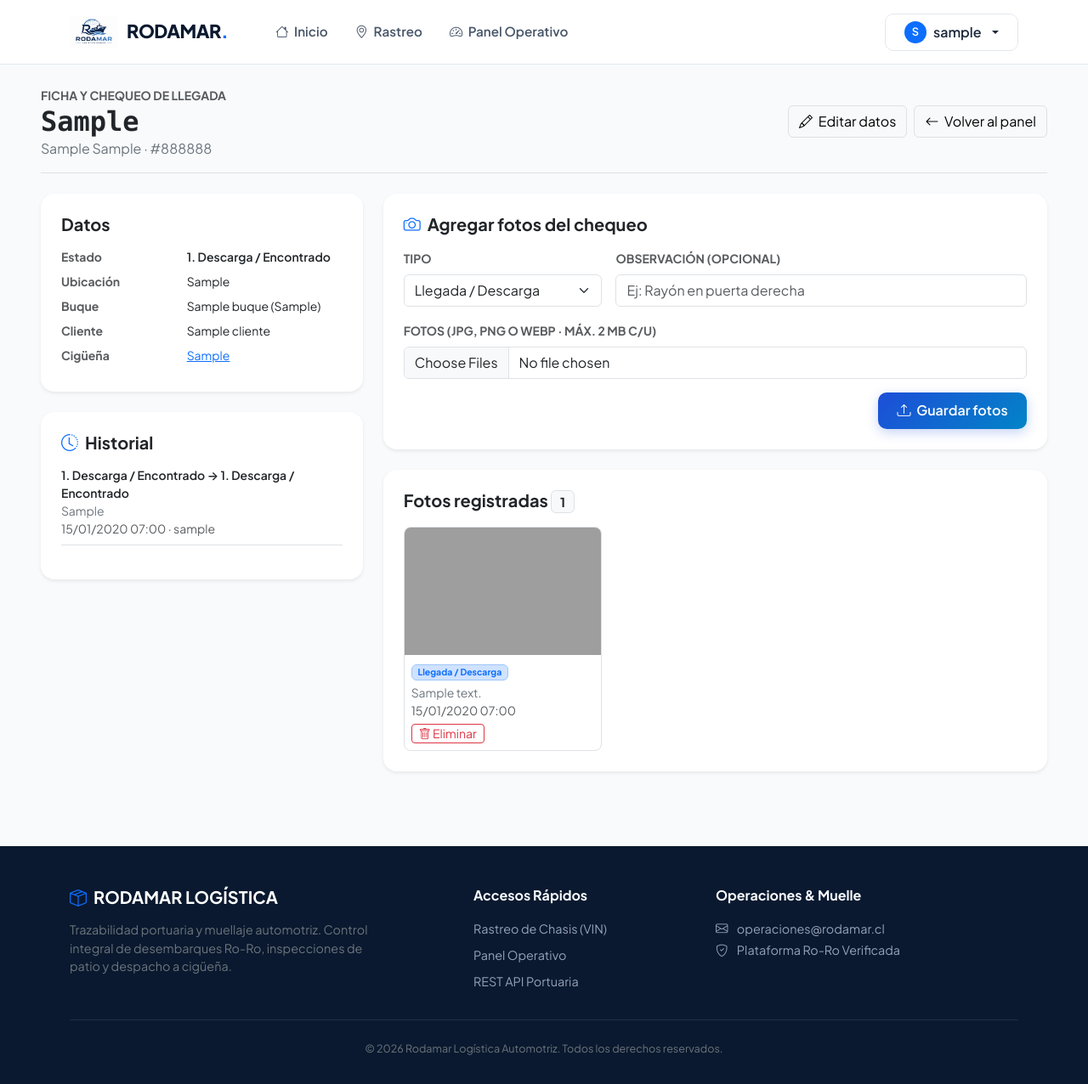
After one commit to rodriizavalaP/rodamar-app, a Django app: page /logistica/panel/vehiculo/1/ in a window 1280 px wide. The commit adds this page. Shown: the whole page at 85% size. Run offline with Django 5.2, Linux system fonts and the light colour scheme; a user stored in the database is signed in; tables that the repository leaves empty hold one stand-in row (values such as "Sample post"); grey boxes are pictures that could not be loaded.

Commit message:
Cigüeña con varios vehículos (capacidad, asignar/quitar, seguimiento) y fotos de chequeo por vehículo
Co-Authored-By: Claude Sonnet 5.5 <noreply@anthropic.com>
Claude-Session: https://claude.ai/code/session_01RwzzK1jusRoVAF6ainP2uj

```diff
--- a/Rodamar_APP-main/logistica/forms.py
+++ b/Rodamar_APP-main/logistica/forms.py
@@ -28,12 +28,13 @@ class ClienteForm(forms.ModelForm):
 class CamionCiguenaForm(forms.ModelForm):
     class Meta:
         model = CamionCiguena
-        fields = ['patente', 'empresa_transporte', 'nombre_chofer', 'rut_chofer']
+        fields = ['patente', 'empresa_transporte', 'nombre_chofer', 'rut_chofer', 'capacidad']
         widgets = {
             'patente': forms.TextInput(attrs={'class': 'form-control', 'placeholder': 'Ej: ABCD-12'}),
             'empresa_transporte': forms.TextInput(attrs={'class': 'form-control', 'placeholder': 'Ej: Transportes del Pacífico'}),
             'nombre_chofer': forms.TextInput(attrs={'class': 'form-control', 'placeholder': 'Ej: Juan Pérez'}),
             'rut_chofer': forms.TextInput(attrs={'class': 'form-control', 'placeholder': 'Ej: 15.432.198-7'}),
+            'capacidad': forms.NumberInput(attrs={'class': 'form-control', 'min': 1, 'max': 20}),
         }
 
 # Formulario para registrar un Vehículo
--- a/Rodamar_APP-main/logistica/urls.py
+++ b/Rodamar_APP-main/logistica/urls.py
@@ -22,4 +22,15 @@ urlpatterns = [
     path('gestion/editar-buque/<int:pk>/', views.editar_buque, name='editar_buque'),
     path('gestion/editar-cliente/<int:pk>/', views.editar_cliente, name='editar_cliente'),
     path('gestion/editar-camion/<int:pk>/', views.editar_camion, name='editar_camion'),
+
+    # Cigüeña con varios vehículos
+    path('gestion/camion/<int:pk>/', views.detalle_camion, name='detalle_camion'),
+    path('gestion/camion/<int:pk>/asignar/', views.asignar_vehiculos, name='asignar_vehiculos'),
+    path('gestion/camion/<int:pk>/quitar/<int:vehiculo_pk>/', views.quitar_vehiculo_de_camion, name='quitar_vehiculo_camion'),
+
+    # Ficha del vehículo y fotos de chequeo
+    path('panel/vehiculo/<int:pk>/', views.detalle_vehiculo, name='detalle_vehiculo'),
+    path('panel/vehiculo/<int:pk>/subir-foto/', views.subir_foto, name='subir_foto'),
+    path('panel/foto/<int:pk>/', views.ver_foto, name='ver_foto'),
+    path('panel/foto/<int:pk>/eliminar/', views.eliminar_foto, name='eliminar_foto'),
 ]
--- a/Rodamar_APP-main/logistica/views.py
+++ b/Rodamar_APP-main/logistica/views.py
@@ -1,8 +1,9 @@
+from django.http import HttpResponse
 from django.shortcuts import render, redirect, get_object_or_404
 from django.contrib import messages
 from django.contrib.auth.decorators import login_required, user_passes_test
 from django.db.models import Q
-from .models import Vehiculo, Buque, Cliente, CamionCiguena, HistorialEstado
+from .models import Vehiculo, Buque, Cliente, CamionCiguena, HistorialEstado, FotoVehiculo
 from .forms import VehiculoForm, BuqueForm, ClienteForm, CamionCiguenaForm
 
 
@@ -358,3 +359,171 @@ def editar_vehiculo(request, pk):
     return render(request, 'logistica/editar.html', {
         'form': form, 'titulo': 'Vehículo', 'objeto': vehiculo, 'destino': 'dashboard',
     })
+
+
+# --------------------------------------------------------------------------
+# Cigüeña: varios vehículos en un mismo viaje y su seguimiento
+# --------------------------------------------------------------------------
+
+@solo_operadores
+def detalle_camion(request, pk):
+    camion = get_object_or_404(CamionCiguena, pk=pk)
+    cargados = camion.vehiculos_cargados.select_related('buque', 'cliente').order_by('chasis')
+    disponibles = Vehiculo.objects.filter(camion_ciguena__isnull=True).exclude(
+        estado='ENTREGADO').select_related('buque', 'cliente').order_by('chasis')
+    movimientos = camion.movimientos.select_related('vehiculo', 'usuario')[:30]
+    return render(request, 'logistica/detalle_camion.html', {
+        'camion': camion,
+        'cargados': cargados,
+        'disponibles': disponibles,
+        'movimientos': movimientos,
+    })
+
+
+@solo_operadores
+def asignar_vehiculos(request, pk):
+    """Asigna varios vehículos seleccionados a una cigüeña, respetando su capacidad."""
+    camion = get_object_or_404(CamionCiguena, pk=pk)
+    if request.method == 'POST':
+        ids = request.POST.getlist('vehiculos')
+        vehiculos = list(Vehiculo.objects.filter(pk__in=ids, camion_ciguena__isnull=True))
+
+        if not vehiculos:
+            messages.error(request, "Selecciona al menos un vehículo disponible.")
+        elif len(vehiculos) > camion.cupos_libres:
+            messages.error(
+                request,
+                f"La cigüeña {camion.patente} solo tiene {camion.cupos_libres} cupo(s) libre(s) "
+                f"y seleccionaste {len(vehiculos)}."
+            )
+        else:
+            en_traslado = request.POST.get('marcar_en_camino') == 'on'
+            for v in vehiculos:
+                estado_anterior = v.estado
+                v.camion_ciguena = camion
+                if en_traslado:
+                    v.estado = 'EN_CAMINO'
+                v.save()
+                HistorialEstado.objects.create(
+                    vehiculo=v,
+                    estado_anterior=estado_anterior,
+                    estado_nuevo=v.estado,
+                    ubicacion_patio=v.ubicacion_patio,
+                    usuario=request.user,
+                    camion_ciguena=camion,
+                    nota=f"Asignado a la cigüeña {camion.patente}",
+                )
+            messages.success(
+                request,
+                f"{len(vehiculos)} vehículo(s) asignado(s) a la cigüeña {camion.patente}."
+            )
+    return redirect('detalle_camion', pk=camion.pk)
+
+
+@solo_operadores
+def quitar_vehiculo_de_camion(request, pk, vehiculo_pk):
+    camion = get_object_or_404(CamionCiguena, pk=pk)
+    if request.method == 'POST':
+        vehiculo = get_object_or_404(Vehiculo, pk=vehiculo_pk, camion_ciguena=camion)
+        vehiculo.camion_ciguena = None
+        vehiculo.save()
+        HistorialEstado.objects.create(
+            vehiculo=vehiculo,
+            estado_anterior=vehiculo.estado,
+            estado_nuevo=vehiculo.estado,
+            ubicacion_patio=vehiculo.ubicacion_patio,
+            usuario=request.user,
+            camion_ciguena=camion,
+            nota=f"Retirado de la cigüeña {camion.patente}",
+        )
+        messages.success(request, f"{vehiculo.chasis} fue retirado de la cigüeña {camion.patente}.")
+    return redirect('detalle_camion', pk=camion.pk)
+
+
+# --------------------------------------------------------------------------
+# Detalle del vehículo y fotos del chequeo
+# --------------------------------------------------------------------------
+
+MAX_FOTO_BYTES = 2 * 1024 * 1024  # 2 MB (Vercel limita el tamaño de cada petición)
+
+
+def _tipo_imagen(datos):
+    """Detecta el formato real mirando los primeros bytes (no confía en el nombre)."""
+    if datos[:3] == b'\xff\xd8\xff':
+        return 'image/jpeg'
+    if datos[:8] == b'\x89PNG\r\n\x1a\n':
+        return 'image/png'
+    if datos[:4] == b'RIFF' and datos[8:12] == b'WEBP':
+        return 'image/webp'
+    return None
+
+
+@solo_operadores
+def detalle_vehiculo(request, pk):
+    vehiculo = get_object_or_404(
+        Vehiculo.objects.select_related('buque', 'cliente', 'camion_ciguena'), pk=pk)
+    # defer('imagen') evita traer los bytes de las fotos solo para listarlas
+    fotos = vehiculo.fotos.defer('imagen').select_related('usuario')
+    return render(request, 'logistica/detalle_vehiculo.html', {
+        'vehiculo': vehiculo,
+        'fotos': fotos,
+        'historial': vehiculo.historial.select_related('usuario', 'camion_ciguena'),
+        'tipos_foto': FotoVehiculo.TIPOS,
+    })
+
+
+@solo_operadores
+def subir_foto(request, pk):
+    vehiculo = get_object_or_404(Vehiculo, pk=pk)
+    if request.method == 'POST':
+        archivos = request.FILES.getlist('imagenes')
+        tipo = request.POST.get('tipo', 'LLEGADA')
+        descripcion = request.POST.get('descripcion', '').strip()[:160]
+
+        if tipo not in dict(FotoVehiculo.TIPOS):
+            tipo = 'LLEGADA'
+        if not archivos:
+            messages.error(request, "Elige al menos una foto.")
+            return redirect('detalle_vehiculo', pk=vehiculo.pk)
+
+        guardadas, rechazadas = 0, []
+        for archivo in archivos:
+            if archivo.size > MAX_FOTO_BYTES:
+                rechazadas.append(f"{archivo.name} (supera 2 MB)")
+                continue
+            datos = archivo.read()
+            content_type = _tipo_imagen(datos)
+            if not content_type:
+                rechazadas.append(f"{archivo.name} (no es JPG, PNG ni WEBP)")
+                continue
+            FotoVehiculo.objects.create(
+                vehiculo=vehiculo, tipo=tipo, descripcion=descripcion,
+                imagen=datos, content_type=content_type, usuario=request.user,
+            )
+            guardadas += 1
+
+        if guardadas:
+            messages.success(request, f"{guardadas} foto(s) guardada(s).")
+        if rechazadas:
+            messages.error(request, "No se guardaron: " + ", ".join(rechazadas))
+    return redirect('detalle_vehiculo', pk=vehiculo.pk)
+
+
+@solo_operadores
+def ver_foto(request, pk):
+    """Entrega la imagen guardada en la base de datos (solo para operadores)."""
+    foto = get_object_or_404(FotoVehiculo, pk=pk)
+    respuesta = HttpResponse(bytes(foto.imagen), content_type=foto.content_type)
+    respuesta['Cache-Control'] = 'private, max-age=3600'
+    respuesta['X-Content-Type-Options'] = 'nosniff'
+    return respuesta
+
+
+@solo_operadores
+def eliminar_foto(request, pk):
+    foto = get_object_or_404(FotoVehiculo.objects.defer('imagen'), pk=pk)
+    vehiculo_pk = foto.vehiculo_id
+    if request.method == 'POST':
+        foto.delete()
+        messages.success(request, "Foto eliminada.")
+    return redirect('detalle_vehiculo', pk=vehiculo_pk)
--- a/Rodamar_APP-main/templates/logistica/dashboard.html
+++ b/Rodamar_APP-main/templates/logistica/dashboard.html
@@ -194,6 +194,9 @@
                         {% endif %}
                         <td class="text-end pe-4">
                             <div class="btn-group">
+                                {% if es_operador %}
+                                <a href="{% url 'detalle_vehiculo' v.pk %}" class="btn btn-sm btn-light border" title="Fotos y chequeo"><i class="bi bi-camera"></i></a>
+                                {% endif %}
                                 <a href="{% url 'rastreo' %}?codigo={{ v.chasis }}" class="btn btn-sm btn-light border" title="Ver Hoja de Ruta">
                                     <i class="bi bi-clock-history"></i>
                                 </a>
--- /dev/null
+++ b/Rodamar_APP-main/templates/logistica/detalle_vehiculo.html
@@ -0,0 +1,141 @@
+{% extends 'base.html' %}
+
+{% block title %}{{ vehiculo.chasis }} | Chequeo de vehículo{% endblock %}
+
+{% block content %}
+<div class="container-fluid px-lg-5 py-4">
+    <div class="d-flex flex-wrap justify-content-between align-items-center mb-4 pb-3 border-bottom gap-3">
+        <div>
+            <span class="text-muted small text-uppercase fw-bold">Ficha y chequeo de llegada</span>
+            <h2 class="fw-bold text-dark mb-0 font-monospace">{{ vehiculo.chasis }}</h2>
+            <p class="text-secondary mb-0">{{ vehiculo.marca }} {{ vehiculo.modelo }}{% if vehiculo.color %} · {{ vehiculo.color }}{% endif %}</p>
+        </div>
+        <div class="d-flex gap-2">
+            <a href="{% url 'editar_vehiculo' vehiculo.pk %}" class="btn btn-light border"><i class="bi bi-pencil me-1"></i> Editar datos</a>
+            <a href="{% url 'dashboard' %}" class="btn btn-light border"><i class="bi bi-arrow-left me-1"></i> Volver al panel</a>
+        </div>
+    </div>
+
+    <div class="row g-4">
+        <!-- Datos del vehículo -->
+        <div class="col-lg-4">
+            <div class="card border-0 shadow-sm rounded-4 p-4 mb-4">
+                <h5 class="fw-bold mb-3">Datos</h5>
+                <dl class="row mb-0 small">
+                    <dt class="col-5 text-muted">Estado</dt><dd class="col-7 fw-semibold">{{ vehiculo.get_estado_display }}</dd>
+                    <dt class="col-5 text-muted">Ubicación</dt><dd class="col-7">{{ vehiculo.ubicacion_patio|default:"Patio Muelle" }}</dd>
+                    <dt class="col-5 text-muted">Buque</dt><dd class="col-7">{{ vehiculo.buque.nombre }} ({{ vehiculo.buque.numero_viaje }})</dd>
+                    <dt class="col-5 text-muted">Cliente</dt><dd class="col-7">{{ vehiculo.cliente.nombre_completo }}</dd>
+                    <dt class="col-5 text-muted">Cigüeña</dt>
+                    <dd class="col-7">
+                        {% if vehiculo.camion_ciguena %}
+                            <a href="{% url 'detalle_camion' vehiculo.camion_ciguena.pk %}">{{ vehiculo.camion_ciguena.patente }}</a>
+                        {% else %}Sin asignar{% endif %}
+                    </dd>
+                </dl>
+            </div>
+
+            <div class="card border-0 shadow-sm rounded-4 p-4">
+                <h5 class="fw-bold mb-3"><i class="bi bi-clock-history text-primary me-2"></i>Historial</h5>
+                {% for h in historial %}
+                <div class="small mb-3 pb-2 border-bottom">
+                    <div class="fw-semibold">{{ h.get_estado_anterior_display|default:"Ingreso" }} &rarr; {{ h.get_estado_nuevo_display }}</div>
+                    {% if h.nota %}<div class="text-secondary">{{ h.nota }}</div>{% endif %}
+                    <div class="text-muted">{{ h.fecha|date:"d/m/Y H:i" }}{% if h.usuario %} · {{ h.usuario.username }}{% endif %}</div>
+                </div>
+                {% empty %}<p class="text-muted small mb-0">Sin movimientos.</p>{% endfor %}
+            </div>
+        </div>
+
+        <!-- Fotos -->
+        <div class="col-lg-8">
+            <div class="card border-0 shadow-sm rounded-4 p-4 mb-4">
+                <h5 class="fw-bold mb-3"><i class="bi bi-camera text-primary me-2"></i>Agregar fotos del chequeo</h5>
+                <form method="post" action="{% url 'subir_foto' vehiculo.pk %}" enctype="multipart/form-data" class="row g-3">
+                    {% csrf_token %}
+                    <div class="col-md-4">
+                        <label class="form-label small fw-bold text-muted text-uppercase">Tipo</label>
+                        <select name="tipo" class="form-select">
+                            {% for clave, etiqueta in tipos_foto %}<option value="{{ clave }}">{{ etiqueta }}</option>{% endfor %}
+                        </select>
+                    </div>
+                    <div class="col-md-8">
+                        <label class="form-label small fw-bold text-muted text-uppercase">Observación (opcional)</label>
+                        <input type="text" name="descripcion" maxlength="160" class="form-control" placeholder="Ej: Rayón en puerta derecha">
+                    </div>
+                    <div class="col-12">
+                        <label class="form-label small fw-bold text-muted text-uppercase">Fotos (JPG, PNG o WEBP · máx. 2 MB c/u)</label>
+                        <input type="file" name="imagenes" accept="image/jpeg,image/png,image/webp" multiple required class="form-control">
+                    </div>
+                    <div class="col-12 text-end">
+                        <button type="submit" class="btn btn-rodamar"><i class="bi bi-upload me-1"></i> Guardar fotos</button>
+                    </div>
+                </form>
+            </div>
+
+            <div class="card border-0 shadow-sm rounded-4 p-4">
+                <h5 class="fw-bold mb-3">Fotos registradas <span class="badge bg-light text-dark border">{{ fotos|length }}</span></h5>
+                {% if fotos %}
+                <div class="row g-3">
+                    {% for f in fotos %}
+                    <div class="col-6 col-md-4">
+                        <div class="border rounded-3 overflow-hidden h-100 bg-white">
+                            <a href="#" class="d-block ver-foto" data-bs-toggle="modal" data-bs-target="#modalFoto"
+                               data-src="{% url 'ver_foto' f.pk %}"
+                               data-titulo="{{ f.get_tipo_display }}{% if f.descripcion %} — {{ f.descripcion }}{% endif %}"
+                               data-meta="{{ f.fecha|date:'d/m/Y H:i' }}{% if f.usuario %} · {{ f.usuario.username }}{% endif %}">
+                                <img src="{% url 'ver_foto' f.pk %}" alt="{{ f.get_tipo_display }}" loading="lazy"
+                                     style="width:100%; height:150px; object-fit:cover;">
+                            </a>
+                            <div class="p-2 small">
+                                <span class="badge bg-primary-subtle text-primary border border-primary-subtle">{{ f.get_tipo_display }}</span>
+                                <div class="text-secondary mt-1">{{ f.descripcion|default:"Sin observación" }}</div>
+                                <div class="text-muted">{{ f.fecha|date:"d/m/Y H:i" }}</div>
+                                <form method="post" action="{% url 'eliminar_foto' f.pk %}" onsubmit="return confirm('¿Eliminar esta foto?');" class="mt-1">
+                                    {% csrf_token %}
+                                    <button class="btn btn-sm btn-outline-danger py-0"><i class="bi bi-trash"></i> Eliminar</button>
+                                </form>
+                            </div>
+                        </div>
+                    </div>
+                    {% endfor %}
+                </div>
+                {% else %}
+                <div class="text-center text-muted py-4">
+                    <i class="bi bi-image fs-1 d-block mb-2"></i>
+                    Aún no hay fotos de este vehículo.
+                </div>
+                {% endif %}
+            </div>
+        </div>
+    </div>
+</div>
+
+<!-- Visor de foto -->
+<div class="modal fade" id="modalFoto" tabindex="-1" aria-hidden="true">
+    <div class="modal-dialog modal-xl modal-dialog-centered">
+        <div class="modal-content border-0 rounded-4">
+            <div class="modal-header">
+                <div>
+                    <h5 class="modal-title fw-bold" id="fotoTitulo"></h5>
+                    <small class="text-muted" id="fotoMeta"></small>
+                </div>
+                <button type="button" class="btn-close" data-bs-dismiss="modal"></button>
+            </div>
+            <div class="modal-body text-center bg-dark rounded-bottom-4">
+                <img id="fotoGrande" src="" alt="Foto del vehículo" class="img-fluid" style="max-height:75vh;">
+            </div>
+        </div>
+    </div>
+</div>
+<script>
+    document.querySelectorAll('.ver-foto').forEach(function (enlace) {
+        enlace.addEventListener('click', function (e) {
+            e.preventDefault();
+            document.getElementById('fotoGrande').src = enlace.dataset.src;
+            document.getElementById('fotoTitulo').textContent = enlace.dataset.titulo;
+            document.getElementById('fotoMeta').textContent = enlace.dataset.meta;
+        });
+    });
+</script>
+{% endblock %}
--- a/Rodamar_APP-main/templates/logistica/gestion.html
+++ b/Rodamar_APP-main/templates/logistica/gestion.html
@@ -89,7 +89,7 @@
                 </div>
                 <div class="table-responsive">
                     <table class="table table-hover align-middle mb-0">
-                        <thead class="table-light small text-uppercase text-muted"><tr><th class="ps-4">Patente</th><th>Empresa</th><th>Chofer</th><th>RUT chofer</th><th class="text-end pe-4">Acciones</th></tr></thead>
+                        <thead class="table-light small text-uppercase text-muted"><tr><th class="ps-4">Patente</th><th>Empresa</th><th>Chofer</th><th>RUT chofer</th><th>Carga</th><th class="text-end pe-4">Acciones</th></tr></thead>
                         <tbody>
                         {% for t in camiones %}
                         <tr>
@@ -97,14 +97,16 @@
                             <td>{{ t.empresa_transporte }}</td>
                             <td>{{ t.nombre_chofer|default:"—" }}</td>
                             <td>{{ t.rut_chofer|default:"—" }}</td>
+                            <td>{{ t.vehiculos_cargados.count }} / {{ t.capacidad }}</td>
                             <td class="text-end pe-4">
+                                <a href="{% url 'detalle_camion' t.pk %}" class="btn btn-sm btn-rodamar" title="Ver carga y asignar vehículos"><i class="bi bi-truck"></i> Carga</a>
                                 <a href="{% url 'editar_camion' t.pk %}" class="btn btn-sm btn-light border" title="Editar"><i class="bi bi-pencil"></i></a>
                                 <form method="post" action="{% url 'eliminar_camion' t.pk %}" class="d-inline" onsubmit="return confirm('¿Eliminar este camión?');">
                                     {% csrf_token %}<button class="btn btn-sm btn-outline-danger" title="Eliminar"><i class="bi bi-trash"></i></button>
                                 </form>
                             </td>
                         </tr>
-                        {% empty %}<tr><td colspan="5" class="text-center text-muted py-4">Sin camiones registrados.</td></tr>{% endfor %}
+                        {% empty %}<tr><td colspan="6" class="text-center text-muted py-4">Sin camiones registrados.</td></tr>{% endfor %}
                         </tbody>
                     </table>
                 </div>
```
Also changed, not shown: Rodamar_APP-main/logistica/admin.py (+11 -2 lines), Rodamar_APP-main/logistica/models.py (+54 -0 lines), Rodamar_APP-main/logistica/tests.py (+103 -0 lines), Rodamar_APP-main/templates/logistica/detalle_camion.html (added, +93 -0 lines), Rodamar_APP-main/README.md, Rodamar_APP-main/logistica/migrations/0003_ciguena_capacidad_fotos.py (added).
